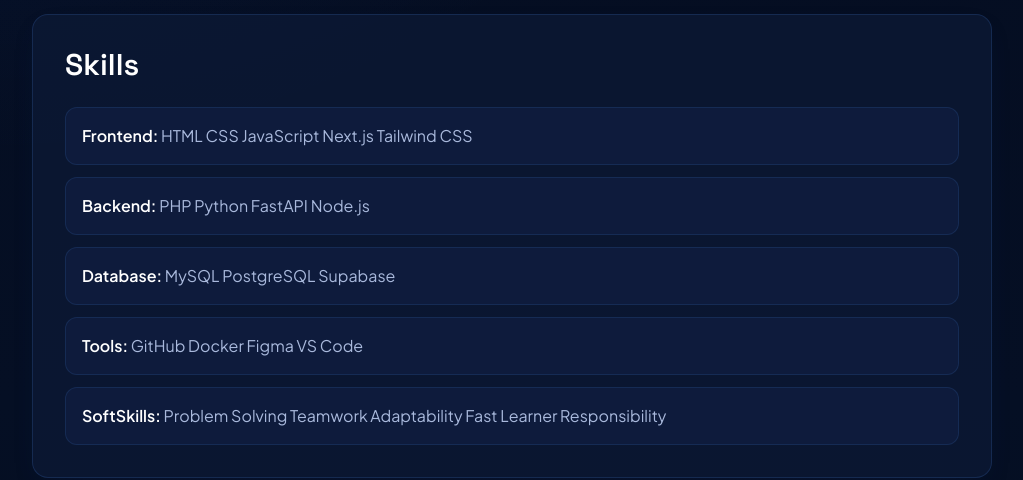
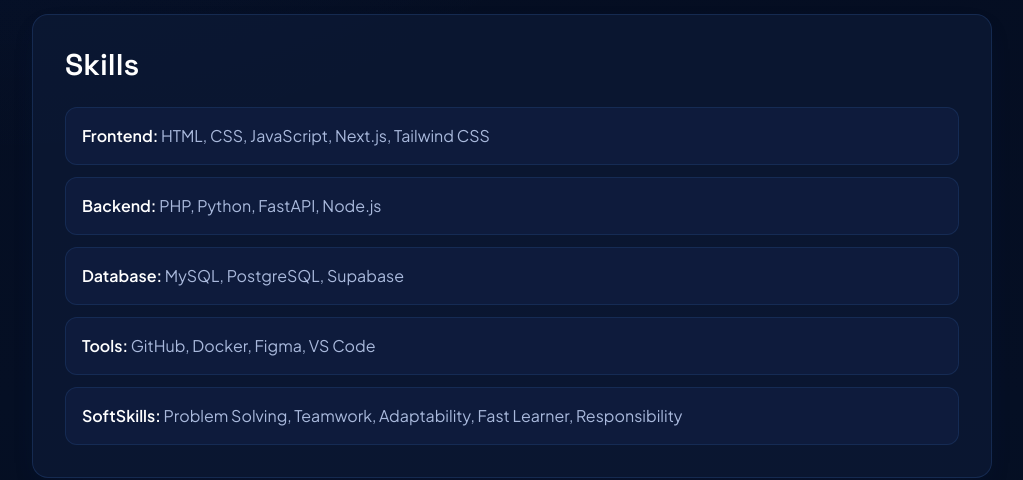
Before and after one commit to Numcha1/portfolio, a Next.js app: page / in a window 1280 px wide. Shown: the part 980-1460 px from the top of the page, without its empty margins (128-1151 px from the left). Built offline with nearby package versions, Linux system fonts and the light colour scheme; no server answers; the database is empty.

Commit message:
update portfolio

```diff
--- a/src/data/site.ts
+++ b/src/data/site.ts
@@ -39,23 +39,23 @@
 export const SKILL_GROUPS: SkillGroup[] = [
   {
     title: "Frontend",
-    skills: ["HTML", "CSS", "JavaScript", "Next.js", "Tailwind CSS"]
+    skills: ["HTML,", "CSS,", "JavaScript,", "Next.js,", "Tailwind CSS"]
   },
   {
     title: "Backend",
-    skills: ["PHP", "Python", "FastAPI", "Node.js"]
+    skills: ["PHP,", "Python,", "FastAPI,", "Node.js"]
   },
   {
     title: "Database",
-    skills: ["MySQL", "PostgreSQL", "Supabase"]
+    skills: ["MySQL,", "PostgreSQL,", "Supabase"]
   },
   {
     title: "Tools",
-    skills: ["GitHub", "Docker", "Figma", "VS Code"]
+    skills: ["GitHub,", "Docker,", "Figma,", "VS Code"]
   },
   {
     title: "SoftSkills",
-    skills: ["Problem Solving", "Teamwork", "Adaptability", "Fast Learner", "Responsibility"]
+    skills: ["Problem Solving,", "Teamwork,", "Adaptability,", "Fast Learner,", "Responsibility"]
   }
 ];
 
```
